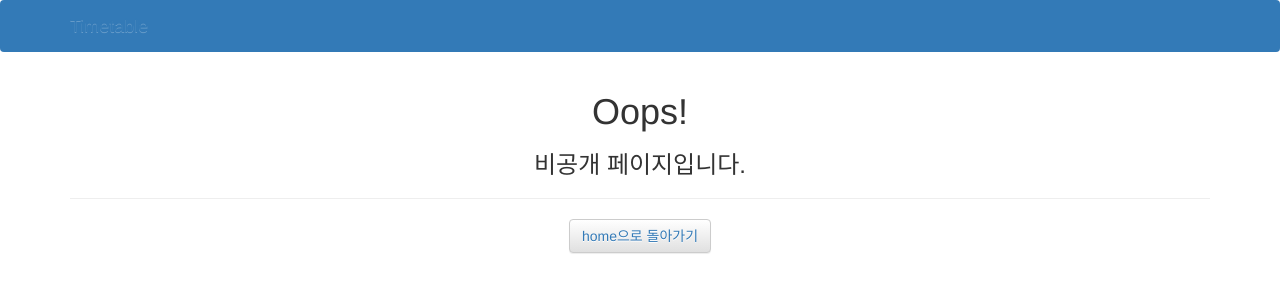
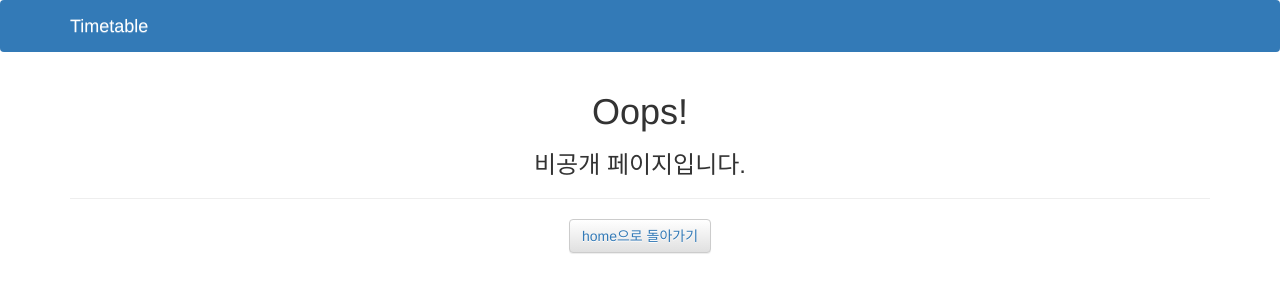
Before and after one commit to eunjungchoi/timetable, a Django app: template timeline/templates/403.html in a window 1280 px wide. Shown: the top 300 px of the page. Run offline with Django 3.2, Linux system fonts and the light colour scheme; the template is opened without the code that fills it, so the values that code supplies are empty; some libraries are stand-ins or nearby versions.

Commit message:
FIX header-textcolor

```diff
--- a/timeline/templates/403.html
+++ b/timeline/templates/403.html
@@ -3,7 +3,7 @@
 {% block sidebar %}
 <div class="container">
 	<div class="navbar-header">
-		<a class="navbar-brand" href="/">Timetable</a>
+		<a class="navbar-brand" style="color:#ffffff" href="/">Timetable</a>
 	</div>
 </div>
 {% endblock %}
--- a/timeline/templates/404.html
+++ b/timeline/templates/404.html
@@ -3,7 +3,7 @@
 {% block sidebar %}
 <div class="container">
 	<div class="navbar-header">
-		<a class="navbar-brand" href="/">Timetable</a>
+		<a class="navbar-brand" style="color:#ffffff" href="/">Timetable</a>
 	</div>
 </div>
 {% endblock %}
--- a/timeline/templates/500.html
+++ b/timeline/templates/500.html
@@ -3,7 +3,7 @@
 {% block sidebar %}
 <div class="container">
 	<div class="navbar-header">
-		<a class="navbar-brand" href="/">Timetable</a>
+		<a class="navbar-brand" style="color:#ffffff" href="/">Timetable</a>
 	</div>
 </div>
 {% endblock %}
```
